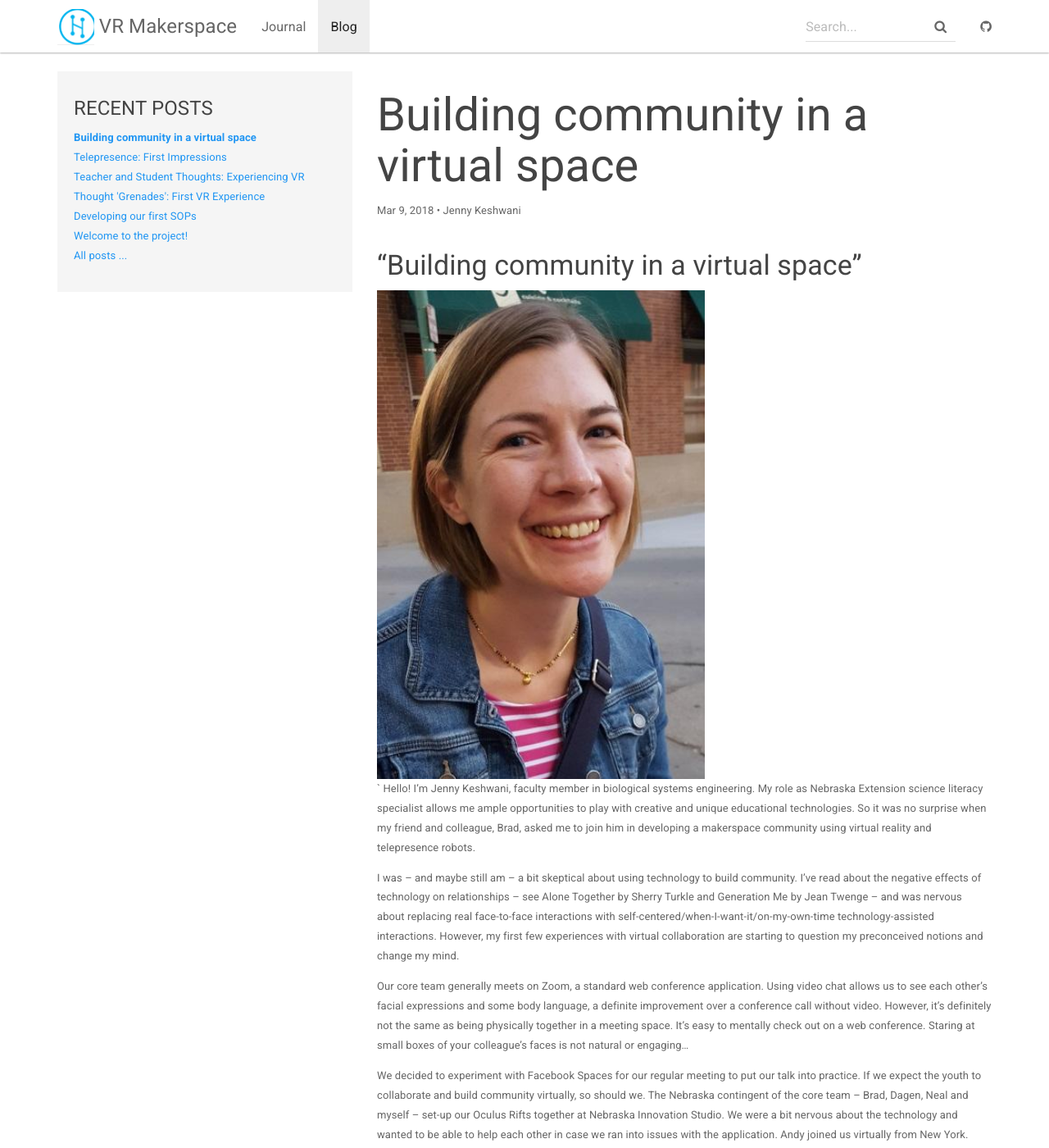
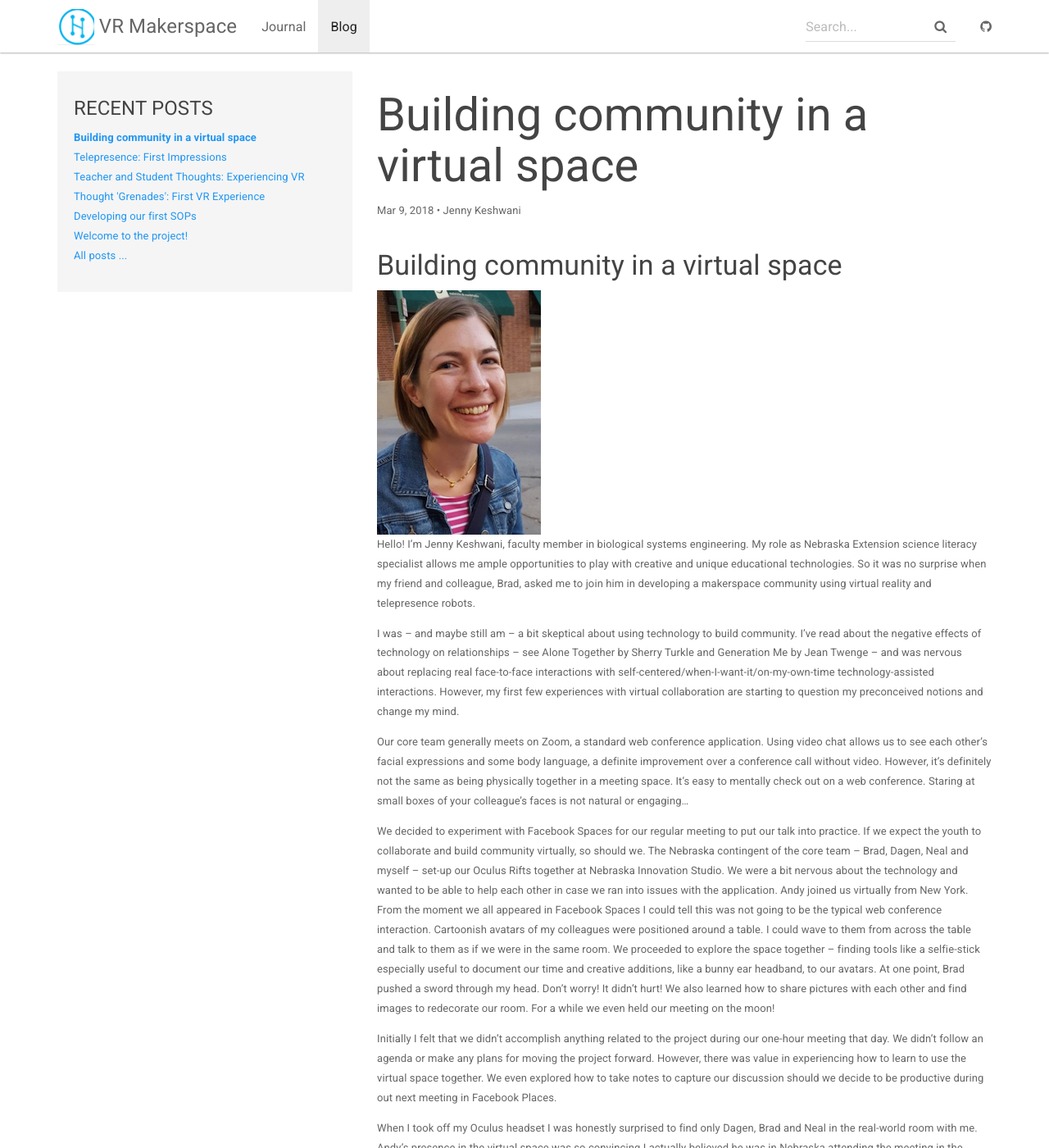
Before and after one commit to aksakalli/jekyll-doc-theme, a Jekyll site: the page built from _posts/2018-03-09-building-community.md, in a window 1280 px wide and 1400 px high. Shown: the whole window at 82% size. Built offline with Jekyll 4.4.1, drawn with Linux system fonts in a browser that asks for light colours; nearby versions of some CDN libraries.

Commit message:
swap picture

```diff
--- a/_posts/2018-03-09-building-community.md
+++ b/_posts/2018-03-09-building-community.md
@@ -4,9 +4,9 @@
 author: Jenny Keshwani
 date: 2018-03-09
 ---
-### "Building community in a virtual space”
+### Building community in a virtual space
 
-![Jenny Keshwani]({{ "../assets/jenny.png" | absolute_url }})`
+![Jenny Keshwani]({{ "../assets/jenny-sm.png" | absolute_url }})
 Hello! I’m Jenny Keshwani, faculty member in biological systems engineering. My role as Nebraska Extension science literacy specialist allows me ample opportunities to play with creative and unique educational technologies. So it was no surprise when my friend and colleague, Brad, asked me to join him in developing a makerspace community using virtual reality and telepresence robots.
 
 I was – and maybe still am – a bit skeptical about using technology to build community. I’ve read about the negative effects of technology on relationships – see Alone Together by Sherry Turkle and Generation Me by Jean Twenge – and was nervous about replacing real face-to-face interactions with self-centered/when-I-want-it/on-my-own-time technology-assisted interactions.
```
